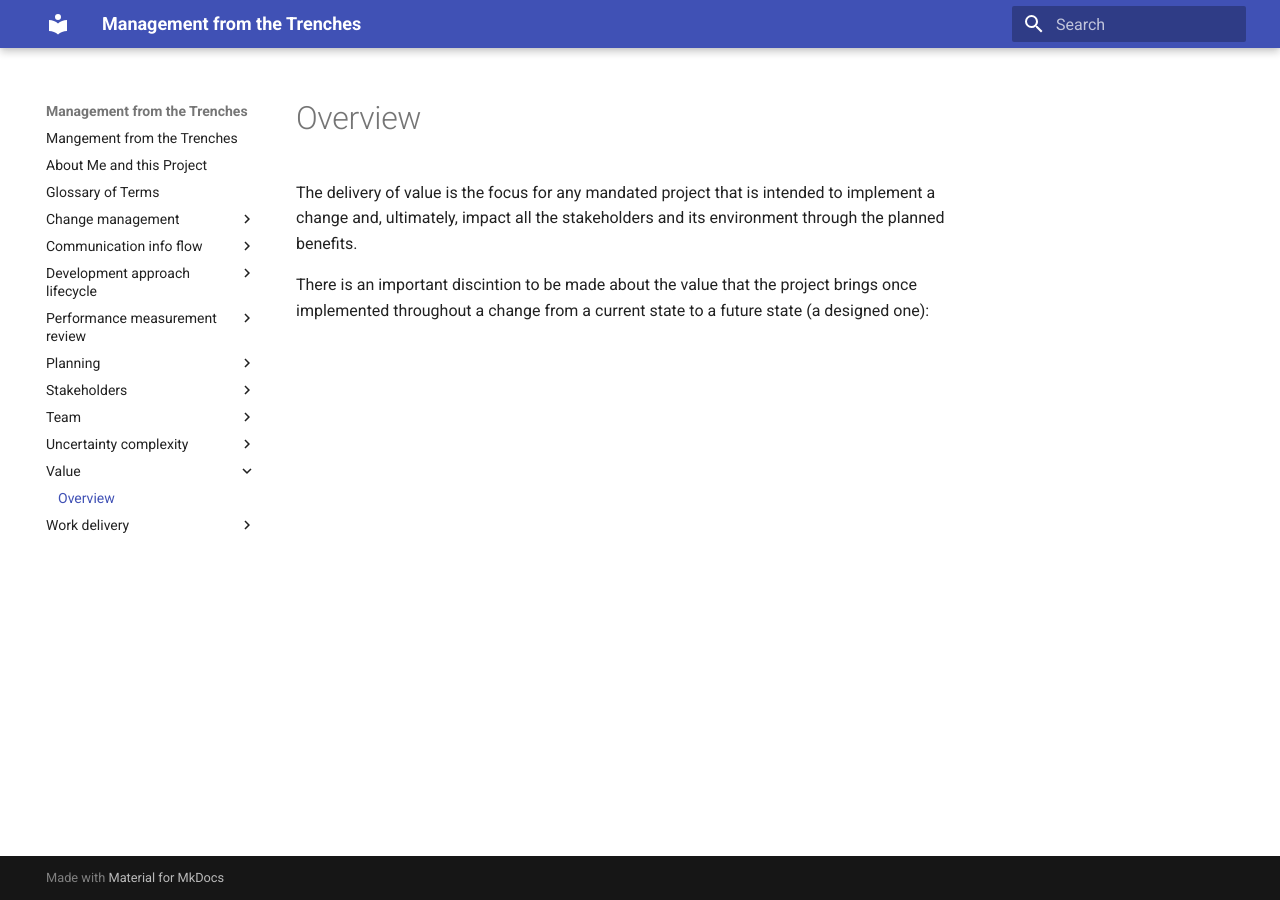
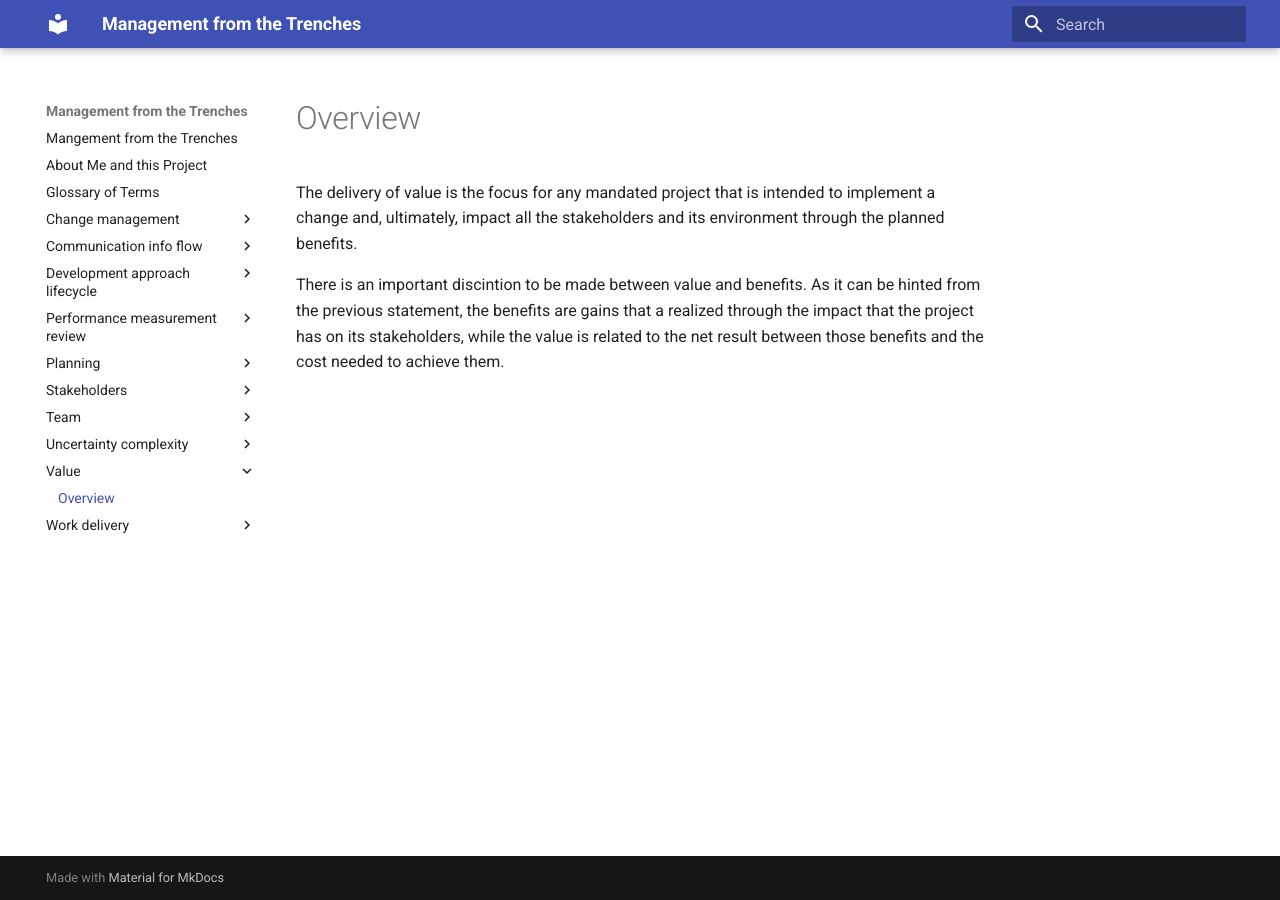
Before and after one commit to bmhash/bmhash.github.io, an MkDocs documentation site: the page built from docs/value/README.md, in a window 1280 px wide. Built offline with MkDocs 1.6.1 and Material for MkDocs 9.7.7, drawn with Linux system fonts in a browser that asks for light colours.

Commit message:
update value overview

```diff
--- a/docs/value/README.md
+++ b/docs/value/README.md
@@ -2,4 +2,4 @@
 
 The delivery of value is the focus for any mandated project that is intended to implement a change and, ultimately, impact all the stakeholders and its environment through the planned benefits.
 
-There is an important discintion to be made about the value that the project brings once implemented throughout a change from a current state to a future state (a designed one):
+There is an important discintion to be made between value and benefits. As it can be hinted from the previous statement, the benefits are gains that a realized through the impact that the project has on its stakeholders, while the value is related to the net result between those benefits and the cost needed to achieve them.
```
